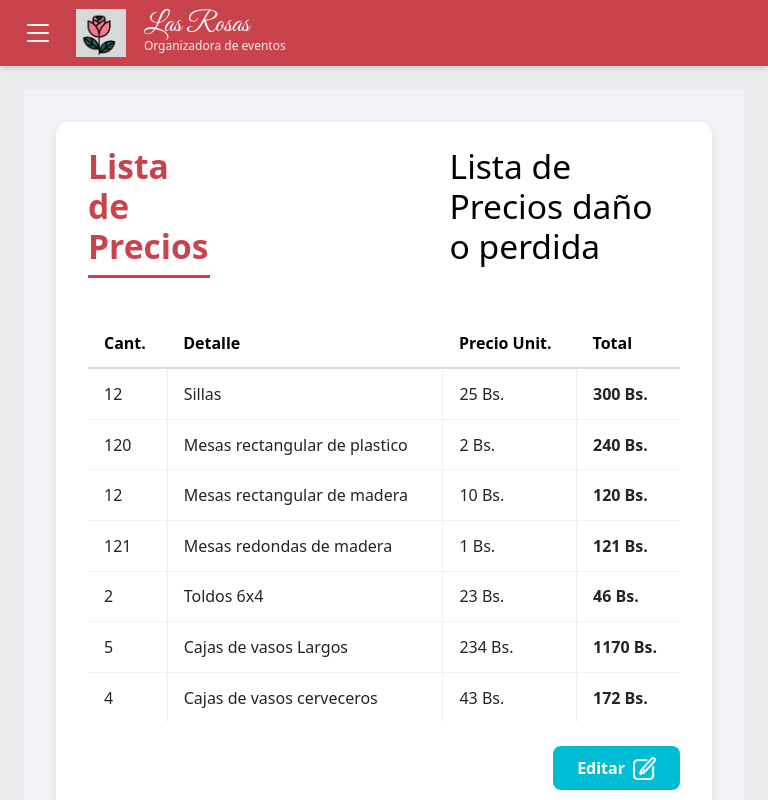
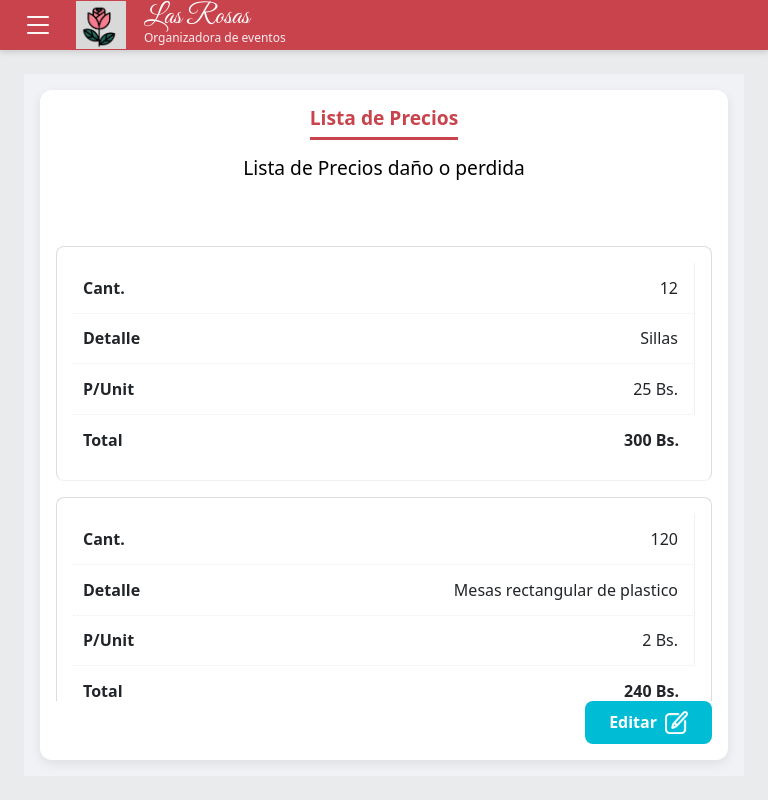
Before and after one commit to Niv3kk/LasRosas, a Vue app in the folder frontend/: page /app/lista-precios in a window 768 px wide. Built offline with nearby package versions, Linux system fonts and the light colour scheme.

Commit message:
Responsivo Inicio, Historia alquileres, Contol de inventario,Lista de precios

```diff
--- a/frontend/src/components/EditarInventarioModal.vue
+++ b/frontend/src/components/EditarInventarioModal.vue
@@ -142,4 +142,18 @@ const quitarItem = (index) => {
   border-color: #2196F3 !important;
   box-shadow: none !important;
 }
+@media (min-width: 768px) {
+  .modal-content { padding: 2rem; }
+  .modal-title { font-size: 1.8rem; }
+  .modal-actions { flex-direction: row; justify-content: flex-end; }
+  .modal-table td { padding: 0.75rem; }
+
+  /* Restauramos la tabla para PC */
+  .responsive-table thead { display: table-header-group; }
+  .responsive-table tr { display: table-row; border: none; margin-bottom: 0; padding: 0; }
+  .responsive-table td { display: table-cell; text-align: left !important; padding-left: 0.75rem; position: static; border-bottom: 1px solid #eee; }
+  .responsive-table .text-right { text-align: right !important; }
+  .responsive-table .text-center { text-align: center !important; }
+  .responsive-table td:before { content: none; }
+}
 </style>
--- a/frontend/src/components/EditarPreciosModal.vue
+++ b/frontend/src/components/EditarPreciosModal.vue
@@ -87,7 +87,7 @@ const quitarItem = (index) => {
   display: flex; justify-content: center; align-items: center; z-index: 1000;
 }
 .modal-content {
-  background: white; padding: 2rem; border-radius: 15px; width: 90%;
+  background: white; padding: 1rem; border-radius: 15px; width: 90%;
   max-width: 900px; box-shadow: 0 5px 15px rgba(0,0,0,0.3);
   display: flex; flex-direction: column; max-height: 90vh;
 }
@@ -147,4 +147,19 @@ const quitarItem = (index) => {
   border-color: #2196F3 !important;
   box-shadow: none !important;
 }
+/* ===== ESTILOS PARA PANTALLAS GRANDES ===== */
+@media (min-width: 768px) {
+  .modal-content { padding: 1rem; }
+  .modal-title { font-size: 1.8rem; }
+  .modal-actions { flex-direction: row; justify-content: flex-end; }
+  .modal-table td { padding: 0.75rem; }
+
+  /* Restauramos la tabla para PC */
+  .responsive-table thead { display: table-header-group; }
+  .responsive-table tr { display: table-row; border: none; margin-bottom: 0; padding: 0; }
+  .responsive-table td { display: table-cell; text-align: left !important; padding-left: 0.75rem; position: static; border-bottom: 1px solid #eee; }
+  .responsive-table .text-right { text-align: right !important; }
+  .responsive-table .text-center { text-align: center !important; }
+  .responsive-table td:before { content: none; }
+}
 </style>
--- a/frontend/src/pages/HistorialAquileresPage.vue
+++ b/frontend/src/pages/HistorialAquileresPage.vue
@@ -292,4 +292,29 @@ const guardarAlquiler = (alquilerEditado) => {
   flex: 0 0 auto;
   width: 66.66666667%;
 }
+
+/* ===== NUEVO: ESTILOS RESPONSIVOS PARA LA PÁGINA ===== */
+@media (max-width: 768px) {
+  .historial-container {
+    padding: 1rem; /* Menos padding en móvil */
+  }
+  .search-bar {
+    flex-direction: column; /* Apila el buscador y el filtro */
+  }
+  .historial-card {
+    flex-direction: column; /* Apila las secciones de la tarjeta */
+    gap: 1rem;
+  }
+  .card-details {
+    padding: 1rem 0; /* Ajusta el padding */
+    border-left: none;
+    border-right: none;
+    border-top: 1px solid #eee;
+    border-bottom: 1px solid #eee;
+  }
+  .card-actions {
+    flex-direction: row; /* Botones en fila en móvil */
+    justify-content: center;
+  }
+}
 </style>
--- a/frontend/src/pages/InventarioPage.vue
+++ b/frontend/src/pages/InventarioPage.vue
@@ -197,4 +197,42 @@ const guardarInventario = (inventarioEditado) => {
   border-color: #00BCD4 !important;
   box-shadow: none !important;
 }
+/* ===== NUEVO: ESTILOS RESPONSIVOS PARA LA TABLA PRINCIPAL ===== */
+@media (max-width: 768px) {
+  .inventario-container {
+    padding: 1rem; /* Menos padding en la página */
+  }
+  .table-container {
+    padding: 0.5rem; /* Menos padding en la tarjeta */
+  }
+  .responsive-table thead {
+    display: none; /* Ocultamos la cabecera original */
+  }
+  .responsive-table tr {
+    display: block;
+    border: 1px solid #ddd;
+    border-radius: 8px;
+    margin-bottom: 1rem;
+    padding: 1rem;
+  }
+  .responsive-table td {
+    display: block;
+    text-align: right !important;
+    padding-left: 40%;
+    position: relative;
+    border-bottom: 1px dotted #eee;
+  }
+  .responsive-table td:last-child {
+    border-bottom: none;
+  }
+  .responsive-table td:before {
+    content: attr(data-label);
+    position: absolute;
+    left: 10px;
+    width: 35%;
+    padding-right: 10px;
+    text-align: left;
+    font-weight: bold;
+  }
+}
 </style>
--- a/frontend/src/pages/ListaPreciosPage.vue
+++ b/frontend/src/pages/ListaPreciosPage.vue
@@ -17,7 +17,8 @@
         </h2>
       </div>
 
-      <table class="prices-table">
+      <div class="table-scroll-wrapper">
+        <table class="prices-table responsive-table">
           <thead>
             <tr>
               <th>Cant.</th>
@@ -28,13 +29,14 @@
           </thead>
           <tbody>
             <tr v-for="item in datosTablaActiva" :key="item.id">
-            <td class="text-right">{{ item.cantidad }}</td>
-            <td>{{ item.detalle }}</td>
-            <td class="text-right">{{ item.precioUnitario }} Bs.</td>
-            <td class="text-right fw-bold">{{ item.total }} Bs.</td>
+              <td data-label="Cant." class="text-right">{{ item.cantidad }}</td>
+              <td data-label="Detalle">{{ item.detalle }}</td>
+              <td data-label="P/Unit" class="text-right">{{ item.precioUnitario }} Bs.</td>
+              <td data-label="Total" class="text-right fw-bold">{{ item.total }} Bs.</td>
             </tr>
           </tbody>
         </table>
+      </div>
 
       <div class="actions-container">
         <button class="btn btn-edit" @click="abrirModal">
@@ -43,6 +45,7 @@
         </button>
       </div>
     </div>
+
     <EditarPreciosModal
       v-if="modalVisible"
       :lista="datosTablaActiva"
@@ -51,6 +54,7 @@
     />
   </main>
 </template>
+
 
 <script setup>
 import { ref, computed } from 'vue';
@@ -122,14 +126,21 @@ const guardarCambios = (listaEditada) => {
   padding: 2rem;
   background-color: #f0f2f5;
   font-family: system-ui, -apple-system, BlinkMacSystemFont, 'Segoe UI', Roboto, Oxygen, Ubuntu, Cantarell, 'Open Sans', 'Helvetica Neue', sans-serif;
+  height: 100%;
+  display: flex;
 }
 
 /* Contenedor blanco para la tabla */
 .table-container {
   background: white;
   border-radius: 12px;
+  box-shadow: 0 4px 12px rgba(0, 0, 0, 0.08);
+  /* 4. Hacemos que la tarjeta sea un contenedor flex vertical */
+  display: flex;
+  flex-direction: column;
+  flex-grow: 1; /* Ocupa todo el espacio de la página */
+  overflow: hidden; /* Clave para que el scroll interno funcione bien */
   padding: 1.5rem 2rem;
-  box-shadow: 0 4px 12px rgba(0, 0, 0, 0.08);
 }
 
 /* Contenedor de los títulos/pestañas */
@@ -139,7 +150,10 @@ const guardarCambios = (listaEditada) => {
   gap: 15rem;
   margin-bottom: 2rem;
 }
-
+.table-scroll-wrapper {
+  flex-grow: 1; /* Hace que esta área crezca para ocupar el espacio sobrante */
+  overflow-y: auto; /* AÑADE EL SCROLL SÓLO A ESTA ÁREA */
+}
 .section-title {
   font-size: 2.1rem;
   font-weight: 500;
@@ -238,4 +252,29 @@ const guardarCambios = (listaEditada) => {
   border-color: #00BCD4 !important;
   box-shadow: none !important;
 }
+/* --- ESTILOS RESPONSIVOS (ajustados) --- */
+@media (max-width: 768px) {
+  .precios-container {
+    padding: 1rem;
+  }
+  .table-container {
+    padding: 1rem;
+  }
+  .titles-wrapper {
+    flex-direction: column;
+    gap: 0.5rem;
+    align-items: center;
+    padding-bottom: 1rem;
+  }
+  .section-title {
+    font-size: 1.2rem;
+  }
+
+  /* (El código para la tabla responsiva no necesita cambios) */
+  .responsive-table thead { display: none; }
+  .responsive-table tr { display: block; border: 1px solid #ddd; border-radius: 8px; margin-bottom: 1rem; padding: 1rem; }
+  .responsive-table td { display: block; text-align: right !important; padding-left: 50%; position: relative; border-bottom: 1px dotted #eee; }
+  .responsive-table td:last-child { border-bottom: none; }
+  .responsive-table td:before { content: attr(data-label); position: absolute; left: 10px; width: 45%; text-align: left; font-weight: bold; }
+}
 </style>
```
Lines whose indentation alone changed are shown as unchanged.
